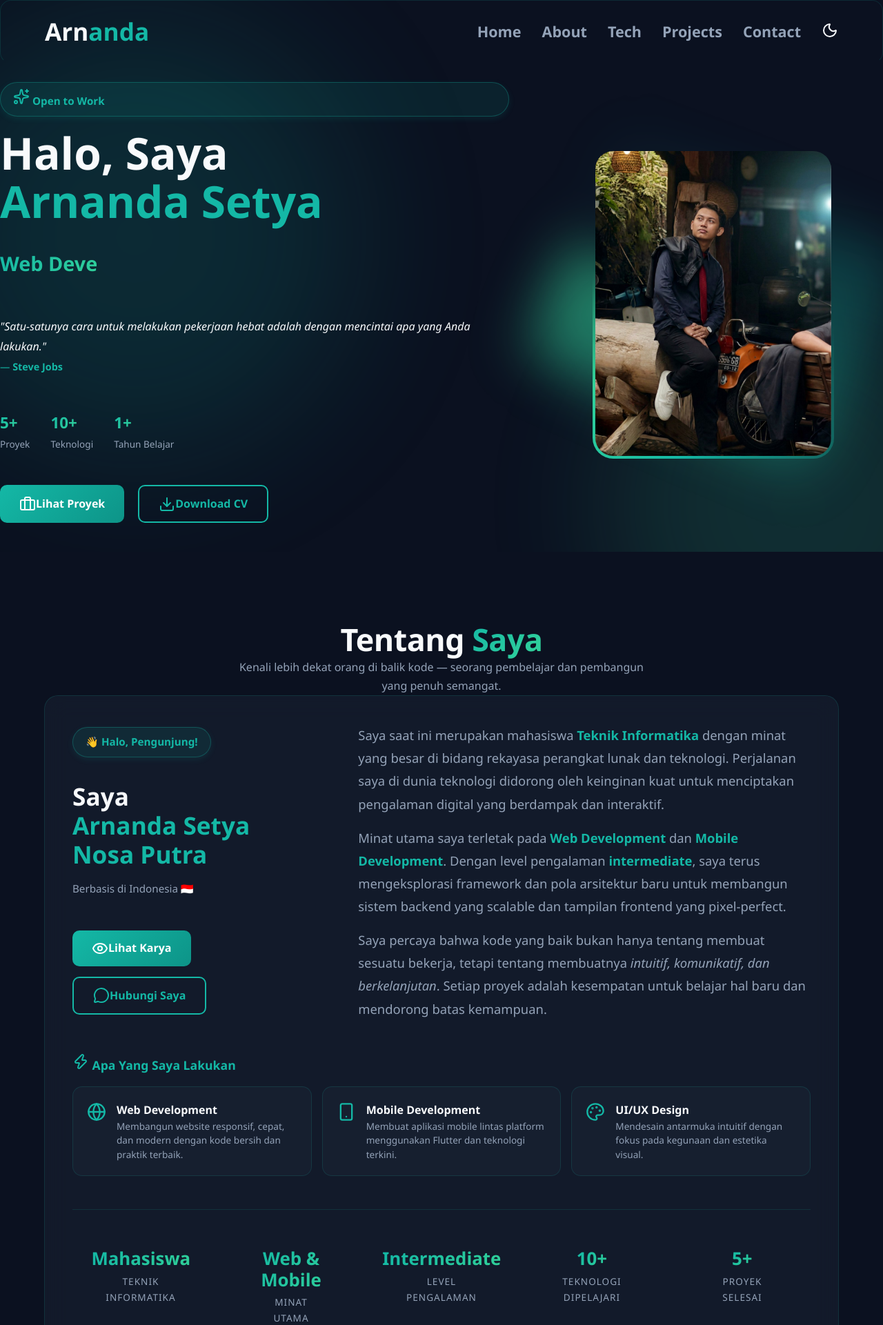
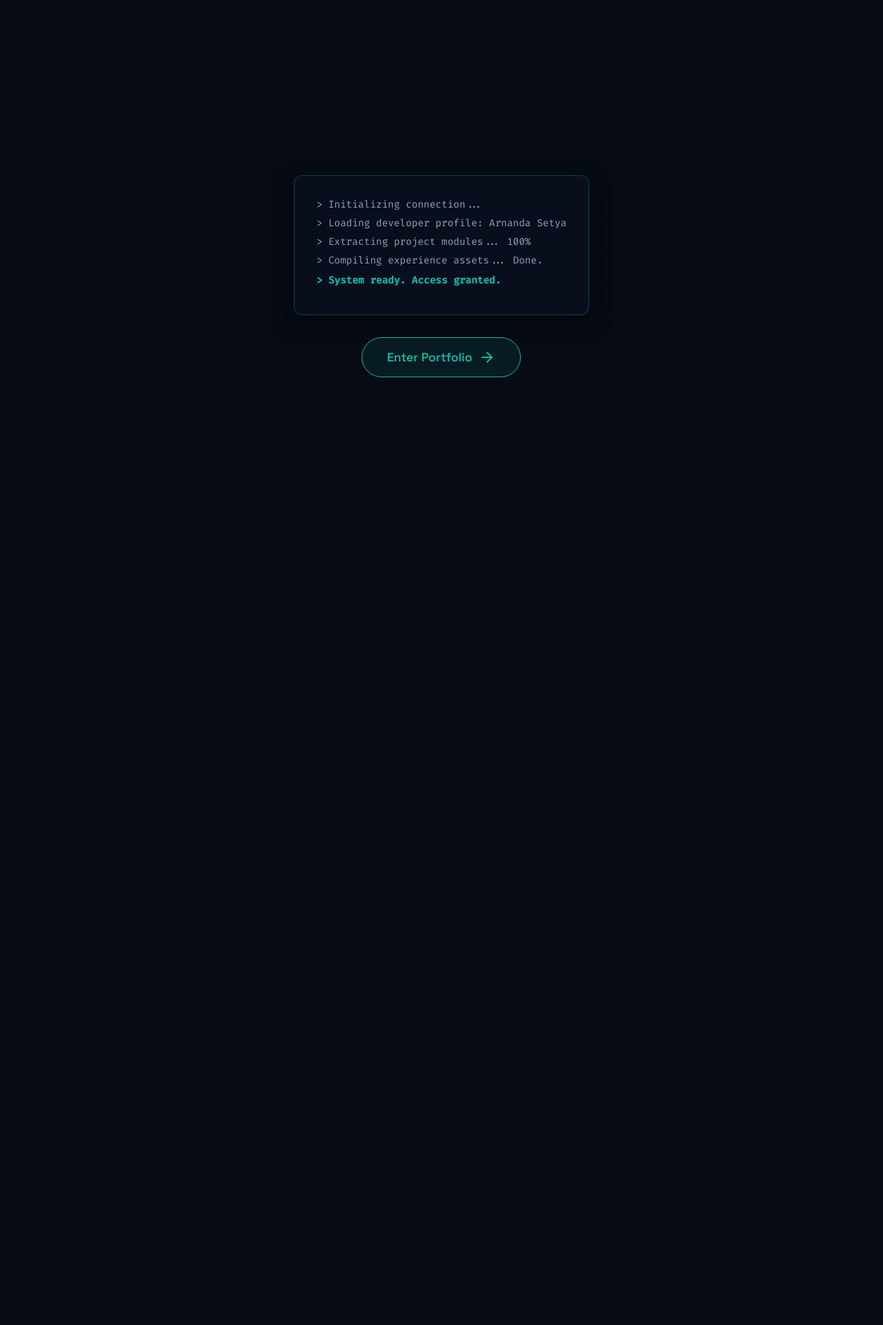
Before and after one commit to arnadd72/portofolio, a PHP site: page / in a window 1280 px wide. Shown: the top 1921 px of the page at 69% size. After the commit the page ends 547 px from the top, so only its background shows below. Run offline with PHP 8.4, Linux system fonts and the light colour scheme; some libraries are stand-ins or nearby versions.

Commit message:
portfolio website revisi 1

```diff
--- a/assets/css/about.css
+++ b/assets/css/about.css
@@ -2,9 +2,10 @@
 
 .about-content-wrapper {
     width: 100%;
+    max-width: 1050px;
     margin: 0 auto;
-    border-radius: 20px;
-    padding: 50px;
+    border-radius: 16px;
+    padding: 20px;
     display: flex;
     flex-direction: column;
 }
@@ -17,8 +18,8 @@
 
 @media (min-width: 900px) {
     .about-top-grid {
-        grid-template-columns: 1fr 1.8fr;
-        gap: 50px;
+        grid-template-columns: 0.9fr 1.3fr;
+        gap: 30px;
         align-items: center;
     }
 }
@@ -28,15 +29,15 @@
 }
 
 .p-4 {
-    padding: 40px;
+    padding: 20px;
 }
 
 .mb-3 {
-    margin-bottom: 2rem;
+    margin-bottom: 1rem;
 }
 
 .mt-4 {
-    margin-top: 3rem;
+    margin-top: 1.5rem;
 }
 
 .cf-1 {
@@ -55,11 +56,11 @@
 
 .greeting-badge {
     display: inline-block;
-    padding: 8px 18px;
+    padding: 4px 12px;
     background: rgba(20, 184, 166, 0.1);
     color: var(--primary);
     border-radius: 30px;
-    font-size: 0.95rem;
+    font-size: 0.8rem;
     font-weight: 600;
     border: 1px solid rgba(20, 184, 166, 0.3);
     animation: badgeFloat 3s ease-in-out infinite;
@@ -79,16 +80,16 @@
 }
 
 .bento-title {
-    font-size: 2.2rem;
+    font-size: 1.6rem;
     font-weight: 700;
     color: var(--text-main);
-    line-height: 1.2;
+    line-height: 1.1;
 }
 
 .bio-paragraph {
     color: var(--text-muted);
-    font-size: 1.15rem;
-    line-height: 1.8;
+    font-size: 0.95rem;
+    line-height: 1.4;
 }
 
 /* Animations for communicative feel */
@@ -121,7 +122,7 @@
     grid-template-columns: repeat(2, 1fr);
     gap: 15px;
     border-top: 1px solid var(--border-glass);
-    padding-top: 35px;
+    padding-top: 20px;
     text-align: center;
 }
 
@@ -148,9 +149,9 @@
 .service-item {
     display: flex;
     align-items: flex-start;
-    gap: 15px;
-    padding: 20px;
-    border-radius: 14px;
+    gap: 10px;
+    padding: 10px;
+    border-radius: 10px;
     transition: all 0.3s ease;
 }
 
@@ -181,8 +182,8 @@
     display: flex;
     flex-direction: column;
     align-items: center;
-    padding: 20px;
-    border-radius: 16px;
+    padding: 10px;
+    border-radius: 12px;
     background: transparent;
     border: 1px solid transparent;
     transition: all 0.4s cubic-bezier(0.175, 0.885, 0.32, 1.275);
@@ -212,10 +213,10 @@
 }
 
 .fact-number {
-    font-size: 1.6rem;
+    font-size: 1.1rem;
     font-weight: 800;
-    line-height: 1.2;
-    margin-bottom: 5px;
+    line-height: 1.1;
+    margin-bottom: 3px;
     animation: pulseStat 3s alternate infinite ease-in-out;
     transition: transform 0.4s ease, color 0.4s ease;
     z-index: 1;
@@ -239,10 +240,10 @@
 }
 
 .fact-label {
-    font-size: 0.85rem;
+    font-size: 0.7rem;
     color: var(--text-muted);
     text-transform: uppercase;
-    letter-spacing: 1px;
+    letter-spacing: 0.5px;
     font-weight: 500;
     transition: transform 0.4s ease, color 0.4s ease;
     z-index: 1;
--- a/assets/css/animations.css
+++ b/assets/css/animations.css
@@ -6,30 +6,37 @@
 .reveal-down,
 .reveal-left,
 .reveal-right,
-.reveal-scale {
+.reveal-scale,
+.reveal-flip {
     opacity: 0;
-    transition: all 1s cubic-bezier(0.25, 0.8, 0.25, 1);
+    transition: opacity 1.5s cubic-bezier(0.33, 1, 0.68, 1), transform 1.5s cubic-bezier(0.33, 1, 0.68, 1);
 }
 
 /* Base Transforms */
 .reveal-up {
-    transform: translateY(60px);
+    transform: translateY(30px);
 }
 
 .reveal-down {
-    transform: translateY(-60px);
+    transform: translateY(-30px);
 }
 
 .reveal-left {
-    transform: translateX(-80px);
+    transform: translateX(-30px);
 }
 
 .reveal-right {
-    transform: translateX(80px);
+    transform: translateX(30px);
 }
 
 .reveal-scale {
     transform: scale(0.9);
+}
+
+.reveal-flip {
+    transform: perspective(1000px) rotateX(-90deg) scale(0.9);
+    transform-origin: top;
+    transition: opacity 1.5s cubic-bezier(0.33, 1, 0.68, 1), transform 1.5s cubic-bezier(0.33, 1, 0.68, 1);
 }
 
 /* Active States */
@@ -44,6 +51,11 @@
 .reveal-scale.active {
     opacity: 1;
     transform: scale(1);
+}
+
+.reveal-flip.active {
+    opacity: 1;
+    transform: perspective(1000px) rotateX(0deg) scale(1);
 }
 
 /* Stagger Delays */
--- a/assets/css/home.css
+++ b/assets/css/home.css
@@ -14,7 +14,7 @@
     flex-direction: row;
     justify-content: space-between;
     align-items: center;
-    gap: 50px;
+    gap: 30px;
     width: 100%;
 }
 
@@ -60,21 +60,21 @@ body.welcome-done .hero-image-content {
 }
 
 .hero-title {
-    font-size: clamp(3rem, 5vw, 4.5rem);
+    font-size: clamp(2.3rem, 3.5vw, 3.2rem);
     font-weight: 800;
     line-height: 1.1;
     margin-bottom: 15px;
 }
 
 .hero-role {
-    font-size: clamp(1.2rem, 2.5vw, 1.8rem);
+    font-size: clamp(1rem, 1.8vw, 1.3rem);
     color: var(--text-muted);
     margin-bottom: 20px;
 }
 
 .hero-tagline {
-    margin-bottom: 30px;
-    font-size: 1.1rem;
+    margin-bottom: 25px;
+    font-size: 0.95rem;
     color: var(--text-muted);
 }
 
@@ -86,8 +86,8 @@ body.welcome-done .hero-image-content {
 /* EFEK PLASMA AQUA FIRE */
 .aqua-fire-wrapper {
     position: relative;
-    width: 350px;
-    height: 450px;
+    width: 250px;
+    height: 320px;
     border-radius: 30px;
     display: flex;
     justify-content: center;
--- a/assets/css/main.css
+++ b/assets/css/main.css
@@ -73,7 +73,7 @@ body {
 
 @media (min-width: 768px) {
     .section-title {
-        font-size: 2.8rem;
+        font-size: 2rem;
     }
 }
 
@@ -148,13 +148,13 @@ body {
 }
 
 .container {
-    width: 90%;
-    max-width: 1300px;
+    width: 95%;
+    max-width: 1100px;
     margin: 0 auto;
 }
 
 .section {
-    padding: 100px 0;
+    padding: 30px 0;
 }
 
 .text-center {
@@ -207,7 +207,7 @@ body {
 
 .tech-grid {
     display: grid;
-    gap: 30px;
+    gap: 20px;
     padding: 20px 0;
 }
 
@@ -228,7 +228,7 @@ body {
     .tech-grid-5 {
         grid-template-columns: repeat(5, 1fr);
         /* Desktop: 5 cols */
-        max-width: 1100px;
+        max-width: 900px;
         margin-left: auto;
         margin-right: auto;
     }
@@ -245,8 +245,8 @@ body {
 }
 
 .tech-hover-float:hover {
-    transform: translateY(-12px);
-    /* Floating effect */
+    transform: translateY(-20px) scale(1.05);
+    /* Exaggerated floating effect */
     z-index: 10;
 }
 
@@ -291,8 +291,9 @@ body {
 }
 
 .tech-flip-card:hover .tech-flip-front img {
-    transform: scale(1.15);
-    /* Image slightly pops before the flip */
+    transform: scale(1.3) translateY(-5px);
+    /* Image significantly pops and floats before the flip */
+    filter: drop-shadow(0 10px 20px rgba(20, 184, 166, 0.4));
 }
 
 .tech-flip-back {
@@ -360,13 +361,13 @@ body {
     display: flex;
     justify-content: space-between;
     align-items: center;
-    width: 90%;
-    max-width: 1300px;
+    width: 95%;
+    max-width: 1100px;
     margin: 0 auto;
 }
 
 .logo {
-    font-size: 2.2rem;
+    font-size: 1.5rem;
     font-weight: 800;
     color: var(--text-main);
     text-decoration: none;
@@ -385,7 +386,7 @@ body {
     color: var(--text-muted);
     text-decoration: none;
     font-weight: 600;
-    font-size: 1.35rem;
+    font-size: 0.95rem;
     transition: color 0.3s ease;
 }
 
--- a/assets/js/main.js
+++ b/assets/js/main.js
@@ -182,7 +182,7 @@ document.addEventListener("DOMContentLoaded", () => {
     });
 
     // --- 7. SCROLL REVEAL & SKILL BARS ---
-    const reveals = document.querySelectorAll('.reveal, .reveal-up, .reveal-down, .reveal-left, .reveal-right, .reveal-scale, .project-card, .tech-card, .tech-flip-card');
+    const reveals = document.querySelectorAll('.reveal, .reveal-up, .reveal-down, .reveal-left, .reveal-right, .reveal-scale, .reveal-flip, .project-card, .tech-card, .tech-flip-card');
     const skillBars = document.querySelectorAll('.skill-progress');
     const observer = new IntersectionObserver((entries) => {
         entries.forEach(entry => {
--- a/includes/header.php
+++ b/includes/header.php
@@ -28,7 +28,7 @@
 
     <header class="navbar glass magnetic-wrap">
         <div class="nav-container">
-            <a href="#" class="logo magnetic-el">Arn<span>anda</span></a>
+            <a href="index.html" class="logo magnetic-el" title="Back to Intro">Arn<span>anda</span></a>
             <nav class="nav-links">
                 <a href="#hero" class="nav-link">Home</a>
                 <a href="#about" class="nav-link">About</a>
--- a/includes/sections/about.php
+++ b/includes/sections/about.php
@@ -16,7 +16,7 @@
                     <h3 class="bento-title mt-2">Saya <br><span class="text-primary">Arnanda Setya<br>Nosa Putra</span></h3>
                     <p class="text-muted mt-1" style="font-size: 0.95rem;">Berbasis di Indonesia 🇮🇩</p>
 
-                    <div class="bio-actions mt-3 fade-in-text" style="--delay: 0.2s; justify-content: flex-start;">
+                    <div class="bio-actions mt-3 reveal-up delay-200" style="justify-content: flex-start;">
                         <a href="#projects" class="btn btn-primary magnetic-el" style="margin-right: 15px;">
                             <i data-lucide="eye" class="icon-sm"></i> Lihat Karya
                         </a>
@@ -27,39 +27,42 @@
                 </div>
 
                 <div class="bio-text-animated">
-                    <p class="bio-paragraph fade-in-text" style="--delay: 0.4s">
+                    <p class="bio-paragraph reveal-right delay-200">
                         Saya saat ini merupakan mahasiswa <strong class="text-primary">Teknik Informatika</strong> dengan minat yang besar di bidang rekayasa perangkat lunak dan teknologi. Perjalanan saya di dunia teknologi didorong oleh keinginan kuat untuk menciptakan pengalaman digital yang berdampak dan interaktif.
                     </p>
-                    <p class="bio-paragraph fade-in-text mt-1" style="--delay: 0.6s">
+                    <p class="bio-paragraph reveal-left delay-300 mt-1">
                         Minat utama saya terletak pada <strong class="text-primary">Web Development</strong> dan <strong class="text-primary">Mobile Development</strong>. Dengan level pengalaman <strong class="text-primary">intermediate</strong>, saya terus mengeksplorasi framework dan pola arsitektur baru untuk membangun sistem backend yang scalable dan tampilan frontend yang pixel-perfect.
                     </p>
-                    <p class="bio-paragraph fade-in-text mt-1" style="--delay: 0.8s">
+                    <p class="bio-paragraph reveal-right delay-400 mt-1">
                         Saya percaya bahwa kode yang baik bukan hanya tentang membuat sesuatu bekerja, tetapi tentang membuatnya <em>intuitif, komunikatif, dan berkelanjutan</em>. Setiap proyek adalah kesempatan untuk belajar hal baru dan mendorong batas kemampuan.
                     </p>
                 </div>
             </div>
+        </div>
 
+        <!-- Kartu Kedua: Apa Yang Saya Lakukan & Fakta Singkat -->
+        <div class="about-content-wrapper glass hover-glow p-4 mt-4 reveal-up delay-200">
             <!-- Apa Yang Saya Lakukan -->
-            <div class="what-i-do mt-4 fade-in-text" style="--delay: 0.9s">
+            <div class="what-i-do reveal-up delay-400">
                 <h4 class="text-primary" style="font-size: 1.1rem; font-weight: 700; margin-bottom: 15px;">
                     <i data-lucide="zap" class="icon-sm"></i> Apa Yang Saya Lakukan
                 </h4>
                 <div class="services-grid">
-                    <div class="service-item glass">
+                    <div class="service-item glass reveal-left delay-200">
                         <i data-lucide="globe" class="service-icon"></i>
                         <div>
                             <strong>Web Development</strong>
                             <p class="text-muted text-sm">Membangun website responsif, cepat, dan modern dengan kode bersih dan praktik terbaik.</p>
                         </div>
                     </div>
-                    <div class="service-item glass">
+                    <div class="service-item glass reveal-scale delay-300">
                         <i data-lucide="smartphone" class="service-icon"></i>
                         <div>
                             <strong>Mobile Development</strong>
                             <p class="text-muted text-sm">Membuat aplikasi mobile lintas platform menggunakan Flutter dan teknologi terkini.</p>
                         </div>
                     </div>
-                    <div class="service-item glass">
+                    <div class="service-item glass reveal-right delay-400">
                         <i data-lucide="palette" class="service-icon"></i>
                         <div>
                             <strong>UI/UX Design</strong>
@@ -70,24 +73,24 @@
             </div>
 
             <!-- Fakta Singkat -->
-            <div class="quick-facts mt-4 fade-in-text" style="--delay: 1.0s">
-                <div class="fact-item">
+            <div class="quick-facts mt-4">
+                <div class="fact-item reveal-left delay-200">
                     <span class="fact-number highlight">Mahasiswa</span>
                     <span class="fact-label">Teknik<br>Informatika</span>
                 </div>
-                <div class="fact-item">
+                <div class="fact-item reveal-up delay-300">
                     <span class="fact-number highlight">Web & Mobile</span>
                     <span class="fact-label">Minat<br>Utama</span>
                 </div>
-                <div class="fact-item">
+                <div class="fact-item reveal-down delay-400">
                     <span class="fact-number highlight">Intermediate</span>
                     <span class="fact-label">Level<br>Pengalaman</span>
                 </div>
-                <div class="fact-item">
+                <div class="fact-item reveal-up delay-500">
                     <span class="fact-number highlight">10+</span>
                     <span class="fact-label">Teknologi<br>Dipelajari</span>
                 </div>
-                <div class="fact-item">
+                <div class="fact-item reveal-right delay-600">
                     <span class="fact-number highlight">5+</span>
                     <span class="fact-label">Proyek<br>Selesai</span>
                 </div>
--- a/includes/sections/home.php
+++ b/includes/sections/home.php
@@ -10,7 +10,7 @@
             </span>
             <h1 class="hero-title">
                 Halo, Saya <br>
-                <span class="text-primary">Arnanda Setya</span>
+                <span class="text-primary">Arnanda Setya Nosa Putra</span>
             </h1>
             <h2 class="hero-role mt-1">
                 <span class="highlight typing-text"></span>
--- a/includes/sections/projects.php
+++ b/includes/sections/projects.php
@@ -19,11 +19,11 @@
 
         <div class="project-grid mt-3">
             <?php
-            $delay = 100;
+            $index = 0;
             foreach ($projects as $proj):
-                $delayClass = "delay-" . min($delay, 500); // Cap at delay-500
+                $delayClass = "delay-" . (($index % 5 + 1) * 100);
             ?>
-                <div class="project-card glass hover-glow hover-lift reveal-up <?= $delayClass ?>"
+                <div class="project-card glass hover-lift hover-glow reveal-up <?= $delayClass ?>"
                     data-category="<?= htmlspecialchars($proj['category']) ?>">
 
                     <div class="project-img-wrapper">
@@ -46,7 +46,9 @@
                                 <span class="tag">
                                     <?= htmlspecialchars(trim($tag)) ?>
                                 </span>
-                            <?php endforeach; ?>
+                            <?php
+                                $index++;
+                            endforeach; ?>
                         </div>
 
                         <div class="project-links mt-2">
@@ -65,7 +67,6 @@
                     </div>
                 </div>
             <?php
-            $delay += 100;
             endforeach;
             ?>
         </div>
--- a/includes/sections/tech.php
+++ b/includes/sections/tech.php
@@ -22,12 +22,18 @@ $tech_stack = [
         <div class="tech-grid mt-3 tech-grid-5">
 
             <?php
-            $delay = 100;
+            $index = 0;
             foreach ($tech_stack as $tech):
-                $delayClass = "delay-" . min($delay, 500);
+                $colIndex = $index % 5;
+
+                // Even columns (0, 2, 4) from top (reveal-down), Odd columns (1, 3) from bottom (reveal-up)
+                $revealClass = ($colIndex % 2 == 0) ? 'reveal-down' : 'reveal-up';
+
+                // Stagger delay based on column position (0 to 4)
+                $delayClass = "delay-" . (($colIndex + 1) * 100);
             ?>
                 <!-- Added tech-hover-float for extra floating animation -->
-                <div class="tech-flip-card tech-hover-float reveal-up <?= $delayClass ?>">
+                <div class="tech-flip-card tech-hover-float <?= $revealClass ?> <?= $delayClass ?>">
                     <div class="tech-flip-inner">
                         <div class="tech-flip-front glass">
                             <!-- Image container fetching from external CDN -->
@@ -44,8 +50,7 @@ $tech_stack = [
                     </div>
                 </div>
             <?php
-                $delay += 100;
-                if ($delay > 500) $delay = 100; // Reset stagger for the second row
+                $index++;
             endforeach;
             ?>
 
--- /dev/null
+++ b/index.html
@@ -0,0 +1,230 @@
+<!DOCTYPE html>
+<html lang="id" data-theme="dark">
+
+<head>
+    <meta charset="UTF-8">
+    <meta name="viewport" content="width=device-width, initial-scale=1.0">
+    <title>Arnanda Setya | Terminal Entry</title>
+    <!-- Importing Lucide Icons & Google Fonts for consistency -->
+    <script src="https://unpkg.com/lucide@latest"></script>
+    <link href="https://fonts.googleapis.com/css2?family=Space+Grotesk:wght@300;400;500;600;700&display=swap" rel="stylesheet">
+    <link href="https://fonts.googleapis.com/css2?family=Fira+Code:wght@400;500&display=swap" rel="stylesheet">
+
+    <style>
+        /* Base Reset & Variables matched with portfolio */
+        :root {
+            --bg-main: #060b14;
+            --primary: #14b8a6;
+            --text-main: #f8fafc;
+            --text-muted: #94a3b8;
+        }
+
+        * {
+            margin: 0;
+            padding: 0;
+            box-sizing: border-box;
+        }
+
+        body {
+            font-family: 'Space Grotesk', sans-serif;
+            background-color: var(--bg-main);
+            color: var(--text-main);
+            height: 100vh;
+            width: 100vw;
+            display: flex;
+            justify-content: center;
+            align-items: center;
+            overflow: hidden;
+            position: relative;
+        }
+
+        /* Subtle animated background grid */
+        .grid-bg {
+            position: absolute;
+            inset: 0;
+            background-size: 50px 50px;
+            background-image:
+                linear-gradient(rgba(20, 184, 166, 0.05) 1px, transparent 1px),
+                linear-gradient(90deg, rgba(20, 184, 166, 0.05) 1px, transparent 1px);
+            z-index: 0;
+            opacity: 0.3;
+            animation: gridMove 20s linear infinite;
+        }
+
+        @keyframes gridMove {
+            0% { transform: translateY(0); }
+            100% { transform: translateY(50px); }
+        }
+
+        /* Main Container */
+        .intro-container {
+            position: relative;
+            z-index: 10;
+            display: flex;
+            flex-direction: column;
+            align-items: center;
+            text-align: center;
+            max-width: 600px;
+            padding: 2rem;
+        }
+
+        /* Terminal Text Styling */
+        .terminal-box {
+            background: rgba(11, 17, 32, 0.7);
+            border: 1px solid rgba(20, 184, 166, 0.3);
+            border-radius: 12px;
+            padding: 2rem;
+            box-shadow: 0 10px 30px rgba(0, 0, 0, 0.5), inset 0 0 20px rgba(20, 184, 166, 0.05);
+            margin-bottom: 2rem;
+            width: 100%;
+            text-align: left;
+            backdrop-filter: blur(10px);
+            opacity: 0;
+            transform: translateY(20px);
+            animation: bootUp 1s ease-out forwards 0.5s;
+        }
+
+        @keyframes bootUp {
+            to {
+                opacity: 1;
+                transform: translateY(0);
+            }
+        }
+
+        .code-line {
+            font-family: 'Fira Code', monospace;
+            font-size: 0.9rem;
+            color: var(--text-muted);
+            margin-bottom: 0.5rem;
+            display: block;
+            opacity: 0;
+        }
+
+        /* Entry Button */
+        .enter-btn {
+            display: inline-flex;
+            align-items: center;
+            gap: 10px;
+            padding: 16px 36px;
+            background: rgba(20, 184, 166, 0.1);
+            color: var(--primary);
+            font-size: 1.1rem;
+            font-weight: 600;
+            font-family: 'Space Grotesk', sans-serif;
+            text-decoration: none;
+            border: 1px solid var(--primary);
+            border-radius: 50px;
+            cursor: pointer;
+            transition: all 0.4s cubic-bezier(0.175, 0.885, 0.32, 1.275);
+            position: relative;
+            overflow: hidden;
+            opacity: 0;
+            transform: scale(0.9);
+            animation: popIn 0.8s ease-out forwards 3s; /* Delays until typing ends */
+        }
+
+        @keyframes popIn {
+            to {
+                opacity: 1;
+                transform: scale(1);
+            }
+        }
+
+        .enter-btn::before {
+            content: '';
+            position: absolute;
+            inset: 0;
+            background: var(--primary);
+            z-index: -1;
+            transform: scaleX(0);
+            transform-origin: right;
+            transition: transform 0.4s ease;
+        }
+
+        .enter-btn:hover {
+            color: #0b1120;
+            box-shadow: 0 10px 30px rgba(20, 184, 166, 0.4);
+            transform: translateY(-5px);
+        }
+
+        .enter-btn:hover::before {
+            transform: scaleX(1);
+            transform-origin: left;
+        }
+
+        .enter-btn i {
+            transition: transform 0.3s ease;
+        }
+
+        .enter-btn:hover i {
+            transform: translateX(5px);
+            color: #0b1120;
+        }
+
+        /* Exit Animation triggers via JS */
+        body.fade-out {
+            opacity: 0;
+            transition: opacity 0.8s ease;
+        }
+
+    </style>
+</head>
+
+<body>
+    <div class="grid-bg"></div>
+
+    <div class="intro-container">
+
+        <div class="terminal-box" id="terminal">
+            <span class="code-line text-primary" style="opacity: 1;">> Initializing connection...</span>
+            <span class="code-line" id="line1">> Loading developer profile: Arnanda Setya</span>
+            <span class="code-line" id="line2">> Extracting project modules... 100%</span>
+            <span class="code-line" id="line3">> Compiling experience assets... Done.</span>
+            <span class="code-line" id="line4" style="color: var(--primary); font-weight: bold; margin-top: 10px;">> System ready. Access granted.</span>
+        </div>
+
+        <a href="portfolio.php" class="enter-btn" id="enterBtn">
+            <span>Enter Portfolio</span>
+            <i data-lucide="arrow-right"></i>
+        </a>
+
+    </div>
+
+    <script>
+        // Initialize Icons
+        lucide.createIcons();
+
+        // Terminal Typing Animation Sequence
+        document.addEventListener('DOMContentLoaded', () => {
+            const lines = [
+                document.getElementById('line1'),
+                document.getElementById('line2'),
+                document.getElementById('line3'),
+                document.getElementById('line4')
+            ];
+
+            let delay = 1200; // Start after bootUp animation
+
+            lines.forEach((line, index) => {
+                setTimeout(() => {
+                    line.style.opacity = '1';
+                }, delay);
+                delay += 500; // 500ms between each line appearance
+            });
+        });
+
+        // Smooth Exit Page Transition
+        const enterBtn = document.getElementById('enterBtn');
+        enterBtn.addEventListener('click', (e) => {
+            e.preventDefault(); // Stop instant redirect
+            document.body.classList.add('fade-out'); // Trigger CSS fade
+
+            // Wait for fade to finish, then navigate
+            setTimeout(() => {
+                window.location.href = enterBtn.getAttribute('href');
+            }, 800);
+        });
+    </script>
+</body>
+
+</html>
```
Also changed, not shown: assets/css/projects.css (+45 -24 lines), portfolio.php (renamed from index.php).
